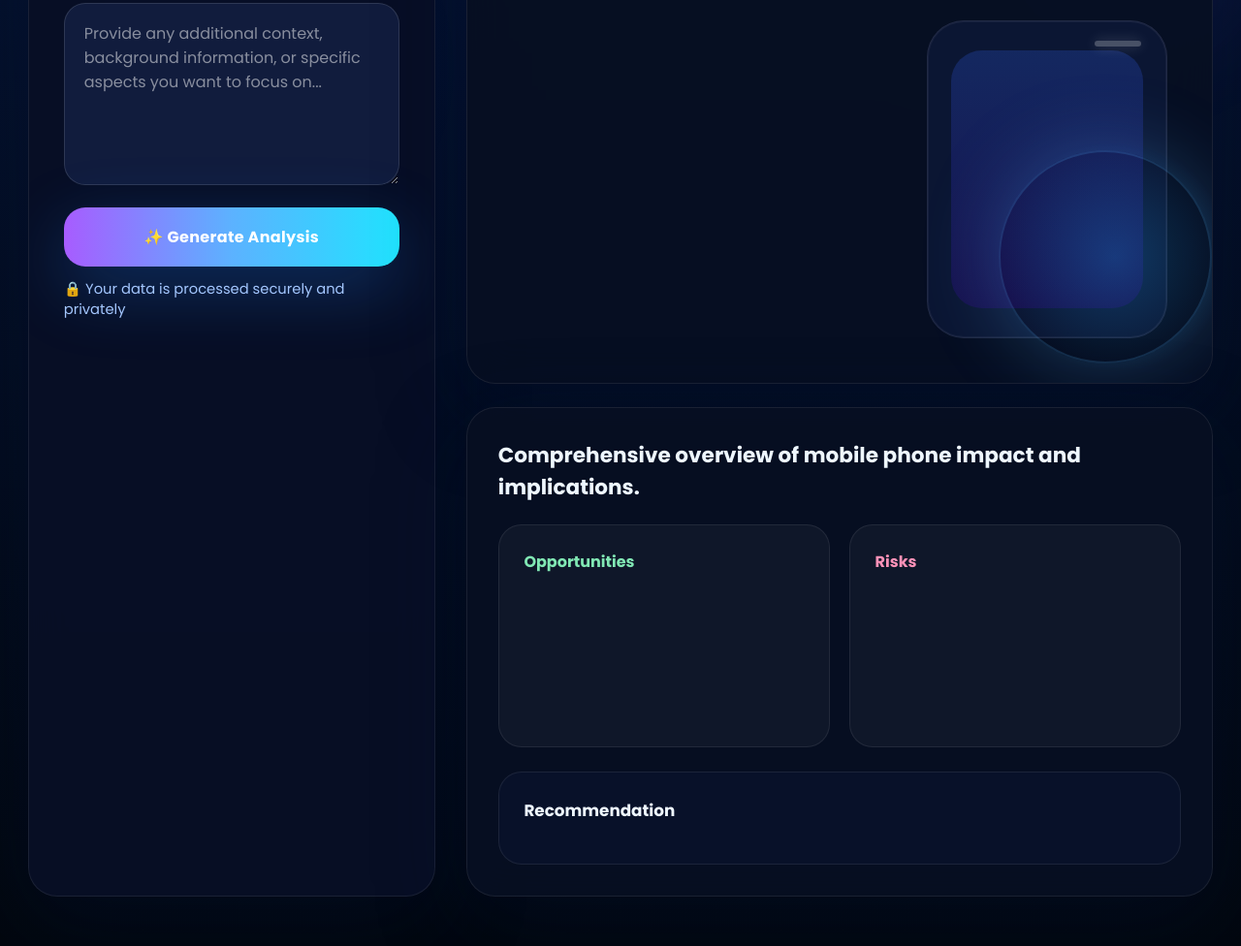
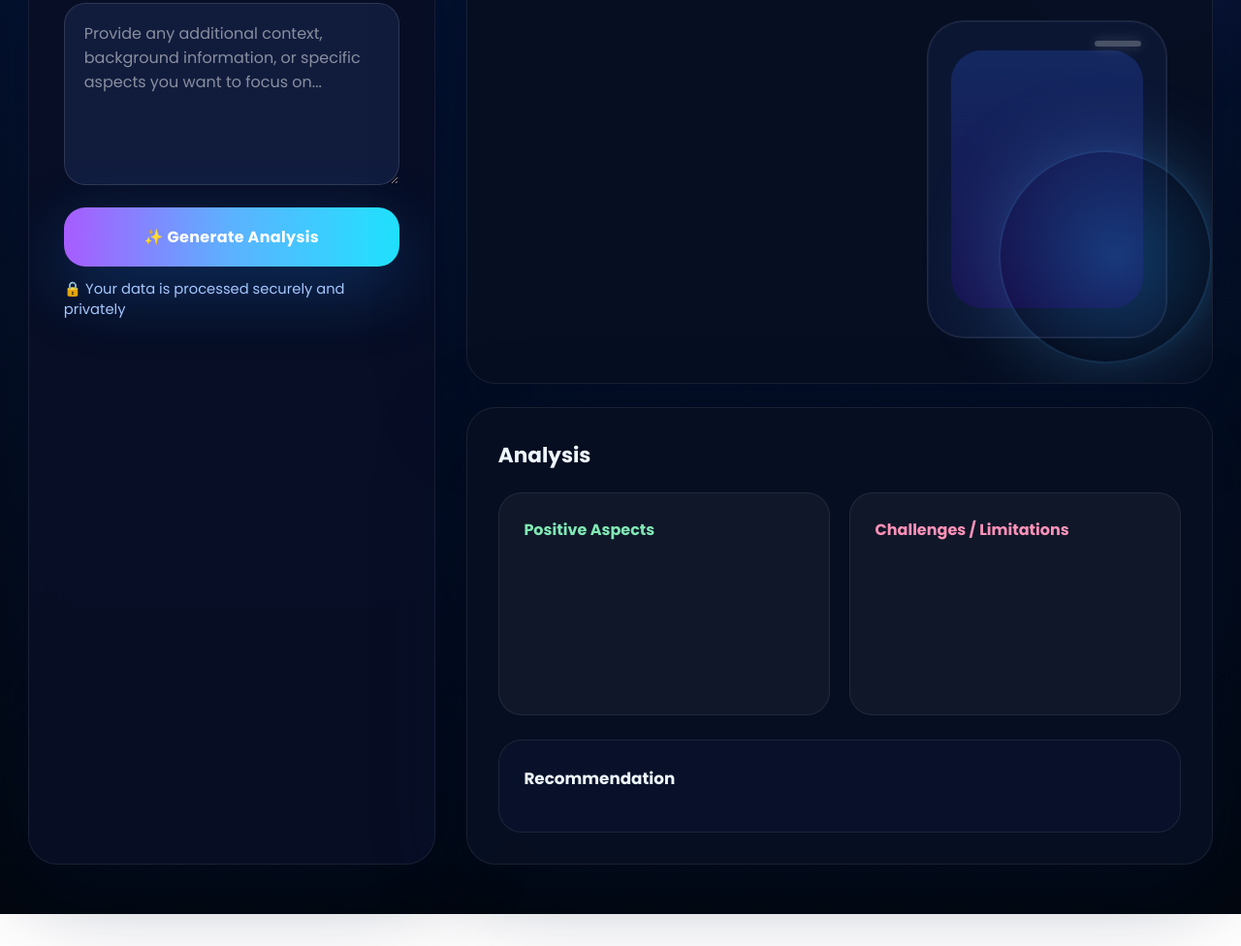
Before and after one commit to Mathiselvan/Online-Researcher-App, a website: page index.html in a window 1280 px wide. Shown: the part 569-1545 px from the top of the page at 97% size. After the commit the page ends 1512 px from the top, so only its background shows below. Drawn offline with Linux system fonts and the light colour scheme.

Commit message:
Fix missing analysis IDs

```diff
--- a/index.html
+++ b/index.html
@@ -92,27 +92,23 @@
 
                     <div class="card analysis-card">
     <div class="analysis-header">
-                            <h3>Comprehensive overview of mobile phone impact and implications.</h3>
+        <h3 id="analysisTitle">Analysis</h3>
     </div>
+
     <div class="analysis-grid">
         <div class="analysis-col positive">
-                                <h4>Opportunities</h4>
+            <h4 id="positiveTitle">Positive Aspects</h4>
             <ul id="positiveList"></ul>
         </div>
+
         <div class="analysis-col negative">
-                                <h4>Risks</h4>
+            <h4 id="negativeTitle">Challenges / Limitations</h4>
             <ul id="negativeList"></ul>
         </div>
     </div>
+
     <div class="recommendation">
         <h3>Recommendation</h3>
         <p id="recommendationText"></p>
     </div>
 </div>
-                </div>
-            </section>
-        </main>
-    </div>
-    <script src="script.js"></script>
-</body>
-</html>
```
Lines whose indentation alone changed are shown as unchanged.
